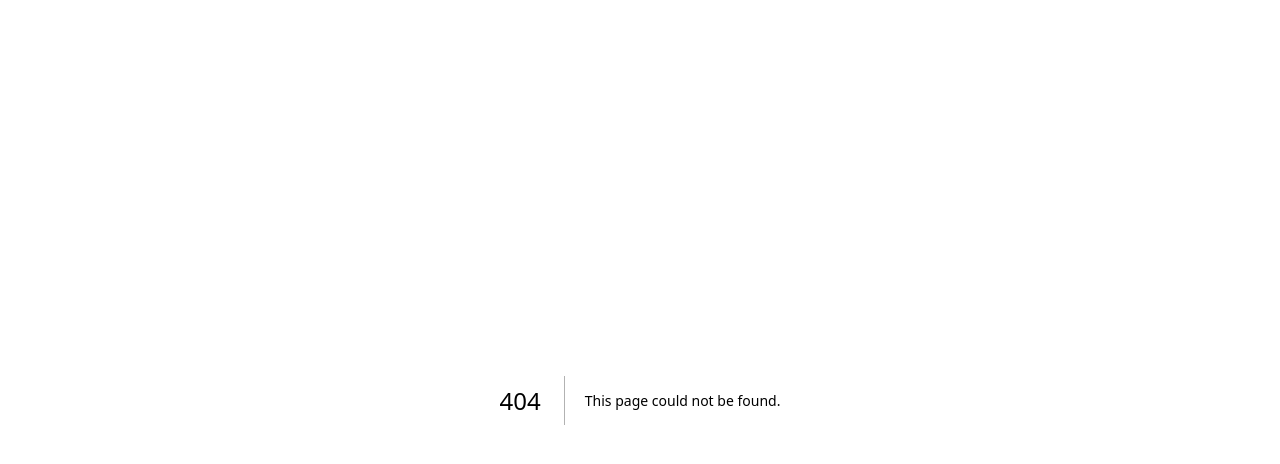
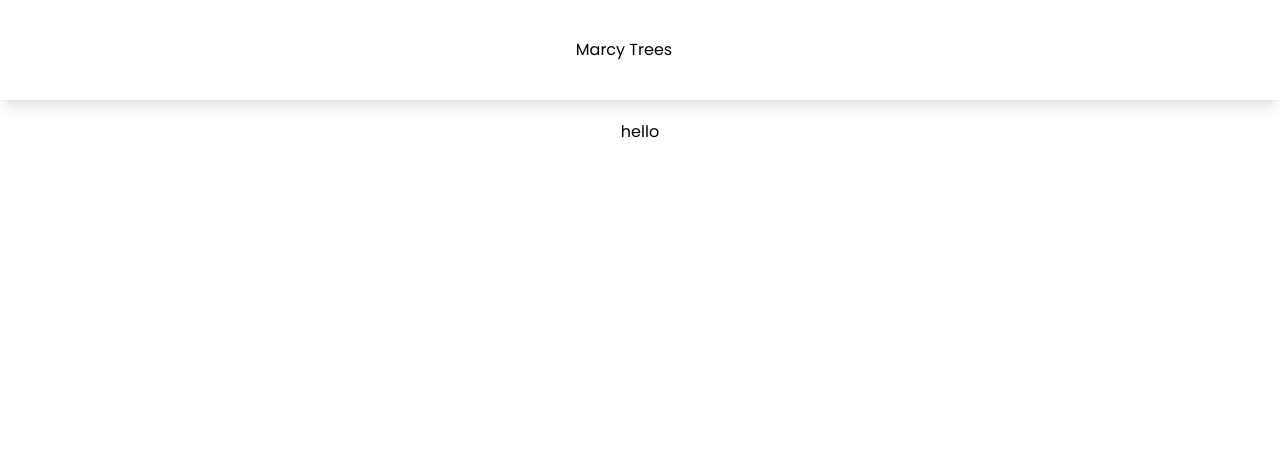
Before and after one commit to Ajax-dev/next-tail-estore, a Next.js app: page /1 in a window 1280 px wide. Before the commit this address had no page. Shown: the top 464 px of the page. Built offline with nearby package versions, Linux system fonts and the light colour scheme.

Commit message:
Add AppReducer and different components for managing states, PurchaseCards still have sizing issue and with image inside, to be fixed

```diff
--- /dev/null
+++ b/components/Footer.js
@@ -0,0 +1,11 @@
+import React from'react'
+
+export default function Footer() {
+    return(
+        <div className='grid place-items-center py-4'>
+            <a href='https://www.instagram.com/marcy.trees'>
+                <i class="fa-brands fa-instagram transition hover:text-green-400 cursor-pointer"></i>
+            </a>
+        </div>
+    )
+}
--- /dev/null
+++ b/components/Header.js
@@ -0,0 +1,17 @@
+import React from 'react'
+import Router from 'next/router'
+
+export default function Header() {
+    return(
+        <div className='shadow-lg py-8 flex sticky top-0 justify-center items-center bg-white'>
+            <h1 onClick={()=> Router.push('/')}
+                className='flex-1 text-center cursor-pointer select-none transition hover:opacity-50 duration-300'>
+                Marcy Trees
+            </h1>
+
+            <div>
+                <i class='fa-solid fa-bag-shopping px-2 py-2 text-xl sm:text-3xl mr-4 transition hover:opacity-60 duration-300 cursor-pointer'/>
+            </div>
+        </div>
+    )
+}
--- /dev/null
+++ b/components/Layout.js
@@ -0,0 +1,19 @@
+import React from 'react'
+import Footer from './Footer'
+import Header from './Header'
+
+export default function Layout(props) {
+    const {children} = props
+    return(
+        <div className='relative min-h-screen flex flex-col'>
+            <Header/>
+
+            <div className='flex flex-col flex-1'>
+                <main className='flex-1 py-5 sm:max-w-2/3 mx-auto flex-wrap gap-20'>
+                    {children}
+                </main>
+            </div>
+            <Footer/>
+        </div>
+    )
+}
--- /dev/null
+++ b/components/PurchaseCard.js
@@ -0,0 +1,22 @@
+import React from 'react'
+import Router from 'next/router'
+
+export default function PurchaseCard(props) {
+    const {price} = props
+    console.log(price)
+    return (
+        <div onClick={() => Router.push('/£{price.id}')} className='w-60 h-80 shadow-md border border-solid border-gray-100 cursor-pointer transition hover:opacity-60 bg-white'>
+            {price.product.images && (
+                <div classname='h-60 object-contain'>
+                    <img src={price.product.images[0]} alt={price.product.name}/>
+                </div>
+            )}
+
+                <h1 className='text-sm text-center py-2 font-light tracking-wide uppercase'>
+                    {price.product.name}
+                </h1>
+                <p className='text-center text-sm font-extralight'> £{price.unit_amount/100}</p>
+
+        </div>
+    )
+}
--- /dev/null
+++ b/pages/[id]/index.js
@@ -0,0 +1,17 @@
+import React from 'react'
+
+export async function getServerSideProps(context) {
+    const {params} = context
+
+    return {
+        props: { id: params.id}
+    }
+}
+
+export default function Description(props){
+    return(
+        <div>
+            hello
+        </div>
+    )
+}
--- a/pages/_app.js
+++ b/pages/_app.js
@@ -1,7 +1,10 @@
+import Layout from '../components/Layout'
 import '../styles/globals.css'
 
 function MyApp({ Component, pageProps }) {
-  return <Component {...pageProps} />
+  return <Layout>
+    <Component {...pageProps} />
+  </Layout>
 }
 
 export default MyApp
--- a/pages/index.js
+++ b/pages/index.js
@@ -1,6 +1,7 @@
 import Head from 'next/head'
 import Router  from 'next/router'
 import Stripe from 'stripe'
+import PurchaseCard from '../components/PurchaseCard'
 
 export async function getServerSideProps(context) {
   const stripe = new Stripe(process.env.STRIPE_SECRET ?? '', {
@@ -49,7 +50,7 @@ export default function Home({ prices }) {
       <div>Do you wish to buy...</div>
       <br></br>
       {prices.map((price, index) => {
-        return <div className='cursor-pointer' key={index} onClick={checkout}>{price.product.name}</div>
+        return <PurchaseCard price={price} key={index}/>
       })}
 
     </div>
--- a/styles/globals.css
+++ b/styles/globals.css
@@ -1,3 +1,10 @@
 @tailwind base;
 @tailwind components;
 @tailwind utilities;
+
+* {
+    box-sizing: border-box;
+    margin: 0;
+    padding: 0;
+    font-family: 'Poppins', sans-serif;
+}
```
Also changed, not shown: context/AppReducer.js (added, +14 -0 lines), context/CardContext.js (added, +43 -0 lines), 1 other file (tests, documents, lock files or other folders).
